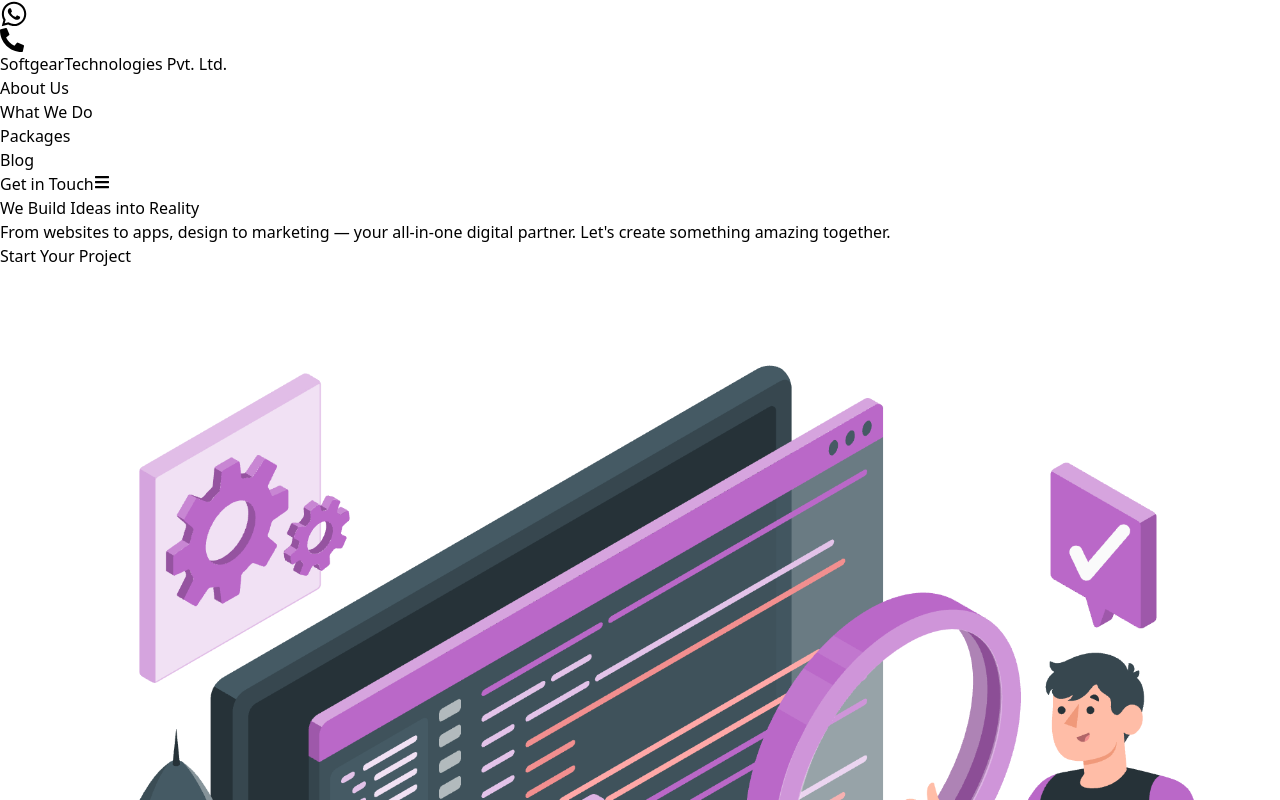
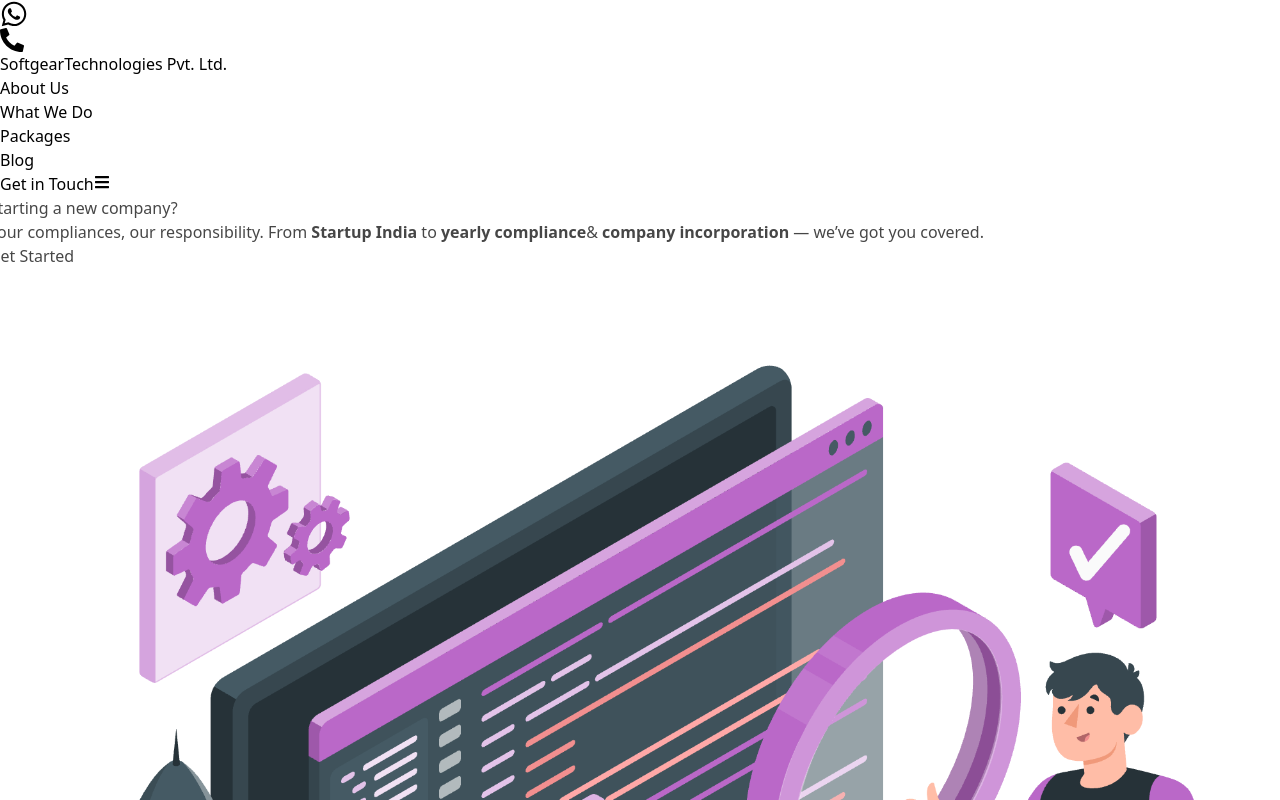
Before and after one commit to softgearwithus/Softgear-tech, a React (Vite) app: page / in a window 1280 px wide. Shown: the top 800 px of the page. Built offline with nearby package versions, Linux system fonts and the light colour scheme.

Commit message:
chnage in hero section

```diff
--- a/src/components/Hero.jsx
+++ b/src/components/Hero.jsx
@@ -1,10 +1,64 @@
-import React from "react";
+import React, { useState, useEffect } from "react";
 import { Link } from "react-router-dom";
-import { motion } from "framer-motion";
+import { motion, AnimatePresence } from "framer-motion";
 import HeroImage from "../assets/hero-image.png";
 import Navbar from "./Navbar";
 
+const slides = [
+  {
+    title: (
+      <>
+        Want to <span className="text-white">transform your business</span> with us?
+      </>
+    ),
+    description: (
+      <>
+        Enter your details — tell us your <strong>business name</strong>,
+        <strong>problems faced</strong>, <strong>age of business</strong>,
+        <strong>sector</strong>, and <strong>contact details</strong>.
+      </>
+    ),
+    buttonText: "Enter Details",
+    link: "/details",
+  },
+  {
+    title: (
+      <>
+        Starting a <span className="text-white">new company?</span>
+      </>
+    ),
+    description: (
+      <>
+        Your compliances, our responsibility.
+        From <strong>Startup India</strong> to <strong>yearly compliance</strong>
+        & <strong>company incorporation</strong> — we’ve got you covered.
+      </>
+    ),
+    buttonText: "Get Started",
+    link: "/compliance",
+  },
+  {
+    title: (
+      <>
+        Need <span className="text-white">guidance</span> on business growth?
+      </>
+    ),
+    description: "Book a free consultation session with our experts today.",
+    buttonText: "Book Free Session",
+    link: "/consultation",
+  },
+];
+
 export default function Hero() {
+  const [index, setIndex] = useState(0);
+
+  useEffect(() => {
+    const timer = setInterval(() => {
+      setIndex((prev) => (prev + 1) % slides.length);
+    }, 6000);
+    return () => clearInterval(timer);
+  }, []);
+
   return (
     <div className="relative bg-blue-800 text-gray-900 min-h-screen overflow-hidden">
       {/* Navbar */}
@@ -13,26 +67,29 @@ export default function Hero() {
       {/* Hero Content */}
       <div className="max-w-7xl mx-auto px-6 pt-32 pb-16 md:pt-40 flex flex-col md:flex-row items-center gap-12">
         {/* Left Text */}
+        <div className="flex-1">
+          <AnimatePresence mode="wait">
             <motion.div
+              key={index}
               initial={{ opacity: 0, x: -40 }}
               animate={{ opacity: 1, x: 0 }}
-          transition={{ duration: 0.8 }}
-          className="flex-1"
+              exit={{ opacity: 0, x: 40 }}
+              transition={{ duration: 0.6 }}
             >
               <h1 className="text-4xl md:text-6xl font-extrabold leading-tight">
-            We Build <span className="text-white">Ideas into Reality</span>
+                {slides[index].title}
               </h1>
-          <p className="mt-6 text-lg text-white">
-            From websites to apps, design to marketing — your all-in-one digital
-            partner. Let's create something amazing together.
-          </p>
+              <p className="mt-6 text-lg text-white">{slides[index].description}</p>
               <div className="mt-8 flex flex-wrap gap-4">
+                <Link to={slides[index].link}>
                   <button className="bg-cyan-500 hover:bg-cyan-600 px-6 py-3 rounded-lg text-lg font-semibold text-white shadow-lg transition">
-            <Link to="/intouch">  Start Your Project</Link>
+                    {slides[index].buttonText}
                   </button>
-
+                </Link>
               </div>
             </motion.div>
+          </AnimatePresence>
+        </div>
 
         {/* Right Visual */}
         <motion.div
@@ -42,9 +99,7 @@ export default function Hero() {
           className="flex-1 flex justify-center"
         >
           <div className="relative w-72 h-72 md:w-96 md:h-96">
-            {/* Glowing Background */}
             <div className="absolute inset-0 rounded-full bg-cyan-500/20 blur-3xl animate-pulse"></div>
-            {/* Hero Illustration */}
             <img
               src={HeroImage}
               alt="Tech Illustration"
```
Lines whose indentation alone changed are shown as unchanged.
